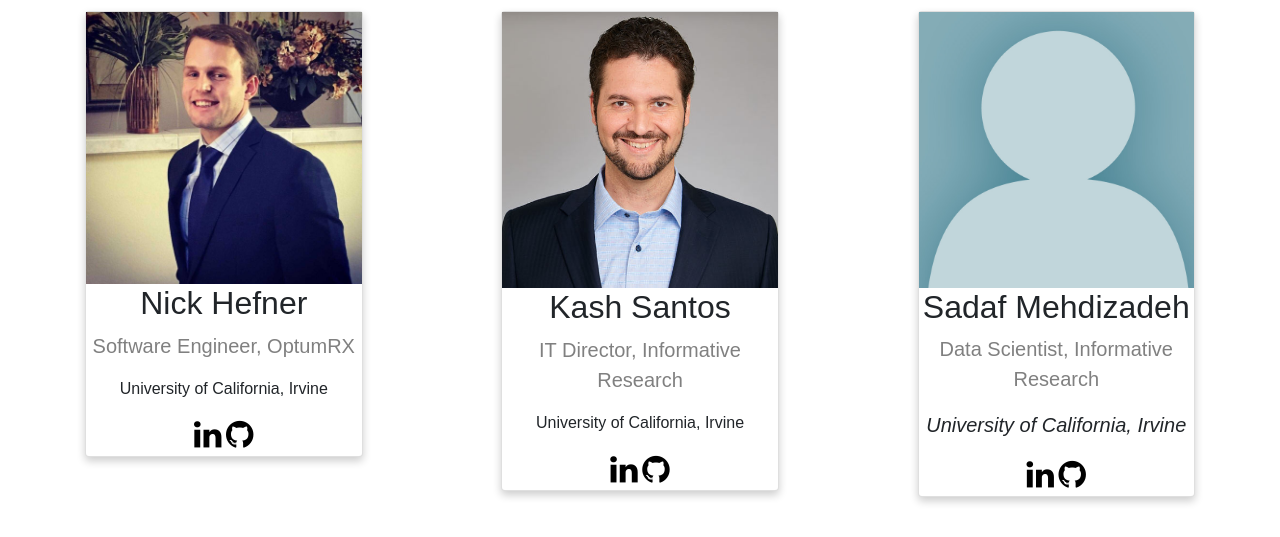
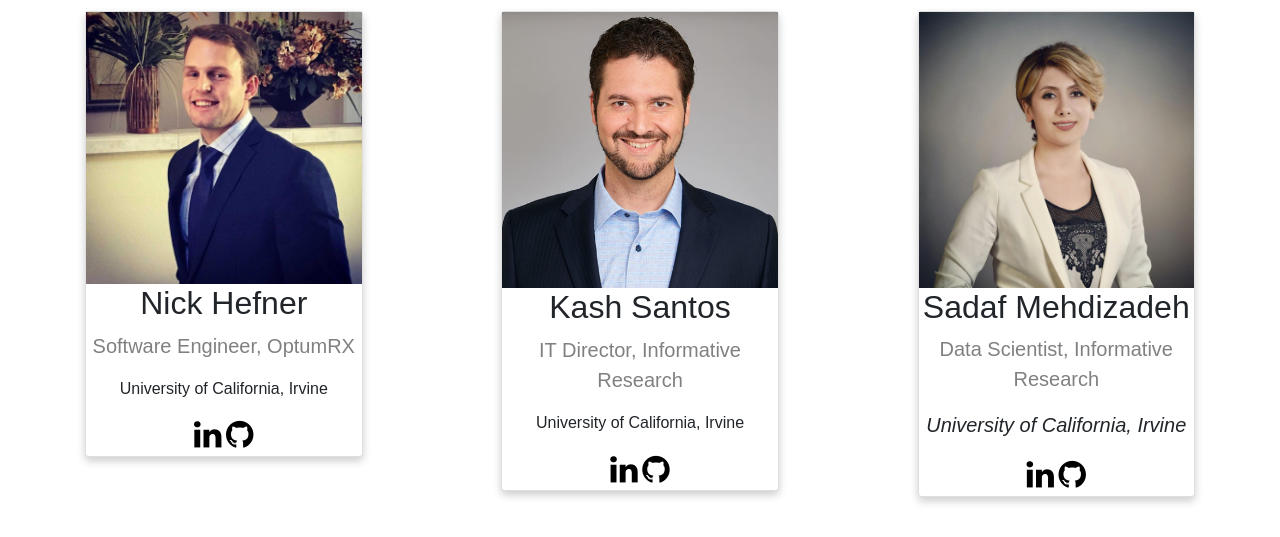
Before and after one commit to nhefner12/OCRUG-2019-11, a Flask app: page /team in a window 1280 px wide. Shown: the part 441-978 px from the top of the page. Run offline with Flask 2, Linux system fonts and the light colour scheme; some libraries are stand-ins or nearby versions.

Commit message:
Team page and nav bar

```diff
--- a/src/front-end/templates/ScoreAssesment.html
+++ b/src/front-end/templates/ScoreAssesment.html
@@ -13,11 +13,11 @@
         <input type="text" name="balance" class="field-style field-split align-right" placeholder="Balance" required />
     </li>
     <li>
-      <input type="text" name="campaign" class="field-style field-split align-left" placeholder="Campaign" required />
-      <input type="text" name="previous" class="field-style field-split align-left" placeholder="Number Previous Contacts" required />
+        <input type="text" name="campaign" class="field-style field-split align-left" placeholder="Campaign" required />
+        <input type="text" name="previous" class="field-style field-split align-right" placeholder="Number Previous Contacts" required />
     </li>
     <li>
-      <input type="text" name="duration" class="field-style field-split align-left" placeholder="Duration" required />
+        <input type="text" name="duration" class="field-style field-split align-left" placeholder="Duration" required />
 
       <div class="input-group field-style field-split align-right">
         <div class="input-group-prepend">
--- a/src/front-end/templates/Team.html
+++ b/src/front-end/templates/Team.html
@@ -33,7 +33,7 @@
     </div>
     <div class=team-flexbox-item>
       <div class="card">
-        <img src="{{ url_for('static', filename='assets/default-user.jpg') }}" alt="Sadaf" style="width:100%">
+        <img src="{{ url_for('static', filename='assets/ProfilePicSadaf.jpg') }}" alt="Sadaf" style="width:100%">
         <h2>Sadaf Mehdizadeh</h2>
         <p class="title">Data Scientist, Informative Research</p>
         <p class="education">University of California, Irvine</p>
--- a/src/front-end/templates/navbar.html
+++ b/src/front-end/templates/navbar.html
@@ -3,7 +3,6 @@
 
 {% set navigation_bar = [
     ('/model', 'model', 'Model'),
-    ('/visualization', 'visualization', 'Visualization'),
     ('/team', 'team', 'Team')
 ] -%}
 
```
Also changed, not shown: src/front-end/static/assets/ProfilePicSadaf.jpg (added).
